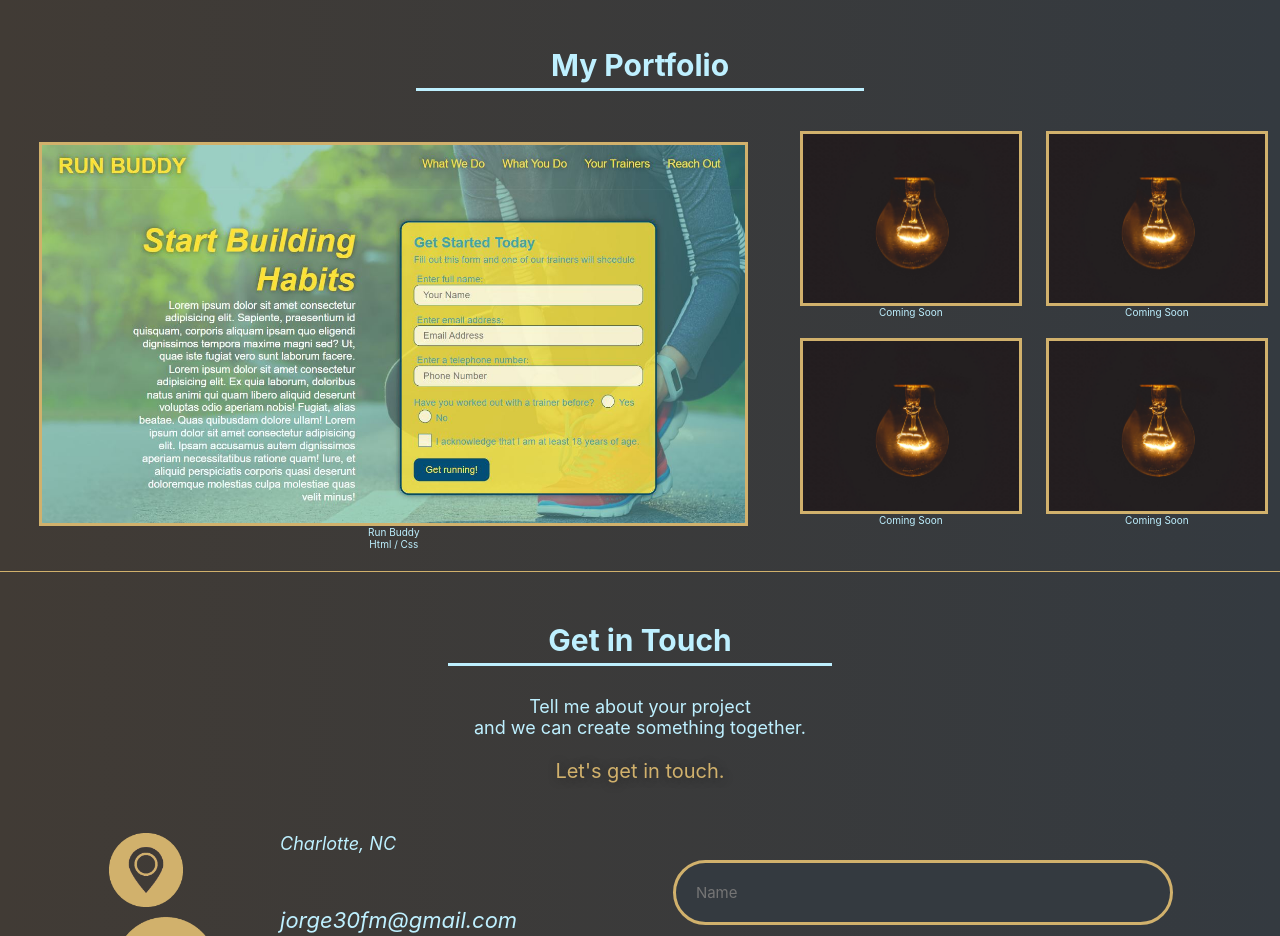
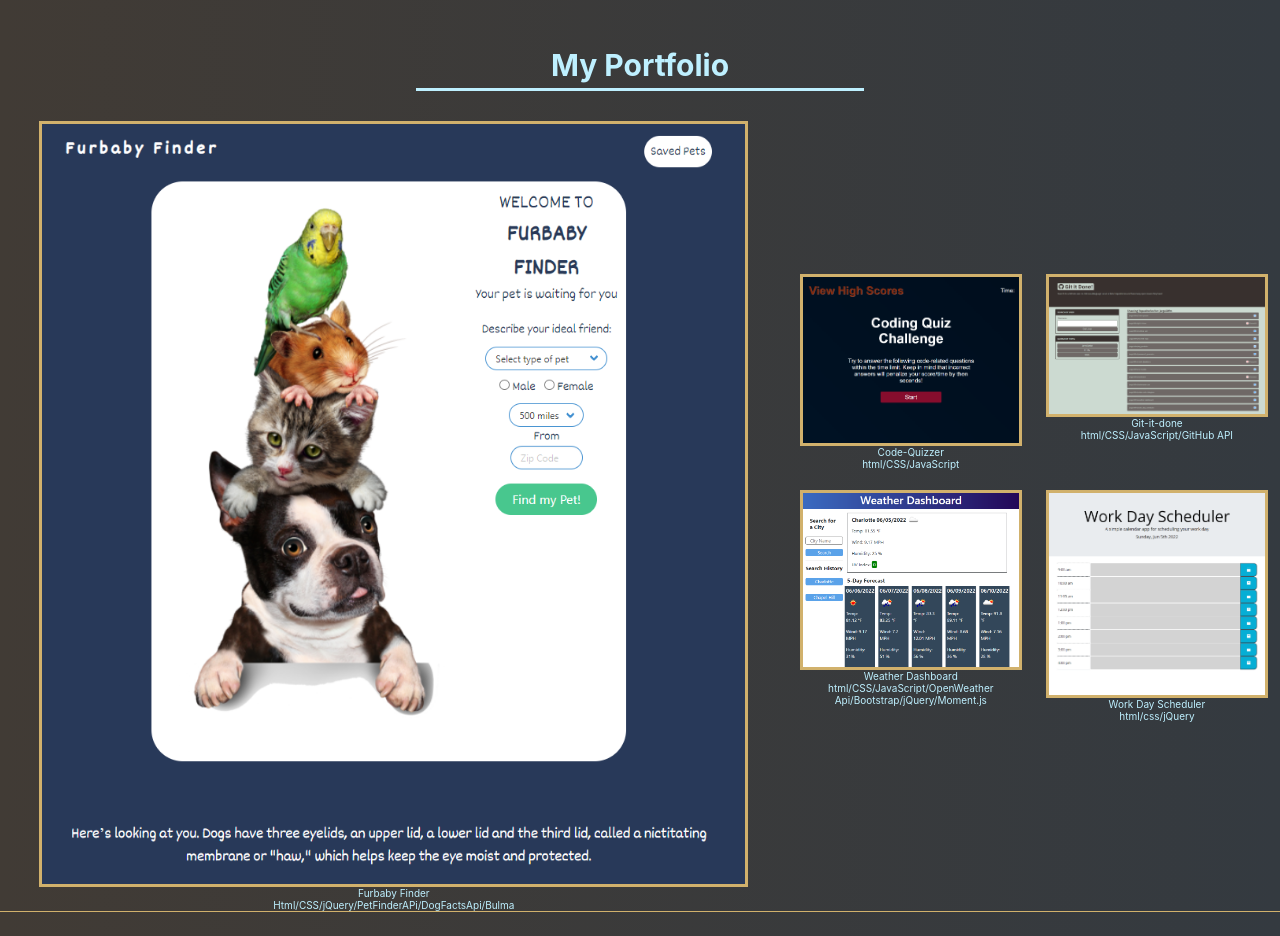
Before and after one commit to jorge30fm/My_portfolio, a plain HTML site: page index.html in a window 1280 px wide. Shown: the part 1520-2456 px from the top of the page. Drawn offline with Linux system fonts and the light colour scheme.

Commit message:
updated portfolio

```diff
--- a/assets/css/style.css
+++ b/assets/css/style.css
@@ -357,7 +357,7 @@ footer div img {
     display: flex;
     flex-direction: row;
     }
-    .first-project  {
+    .latest-project  {
         width: 160%;
         }
     .projects {
--- a/index.html
+++ b/index.html
@@ -60,28 +60,36 @@
              class="section-title">My Portfolio</h2>
             <section class="portfolio">
 
-                <div class="first-project">
-                    <a href="https://jorge30fm.github.io/run-buddy/" target="_blank">
-                        <img class="first-project-image project-image" src="./assets/images/run-buddy.jpg" alt="Run Buddy Website Home Picture"/>
+                <div class="latest-project">
+                    <a href="https://glo6al.github.io/project-1-tm-9/" target="_blank">
+                        <img class="first-project-image project-image" src="./assets/images/furbaby_finder.png" alt="Run Buddy Website Home Picture"/>
                     </a>
-                    <figcaption class="caption">Run Buddy <br> Html / Css</figcaption>
+                    <figcaption class="caption">Furbaby Finder <br> Html/CSS/jQuery/PetFinderAPi/DogFactsApi/Bulma</figcaption>
                 </div>
                 <div class="projects">
+                    <a href="https://jorge30fm.github.io/Code-quizzer/" target="_blank">
                     <div class="other-projects">
-                    <img class="project-image" src="./assets/images/pexels-rahul-716398.jpg" alt="placeholder image"/>
-                    <figcaption class="caption">Coming Soon</figcaption>
+                    <img class="project-image" src="./assets/images/jorge30fm.github.io_Code-quizzer_.png" alt="placeholder image"/>
+                    </a>
+                    <figcaption class="caption">Code-Quizzer <br> html/CSS/JavaScript</figcaption>
                 </div>
                 <div class="other-projects">
-                    <img class="project-image" src="./assets/images/pexels-rahul-716398.jpg" alt="placeholder image"/>
-                    <figcaption class="caption">Coming Soon</figcaption>
+                    <a href="https://jorge30fm.github.io/git-it-done/" target="_blank">
+                    <img class="project-image" src="./assets/images/jorge30fm.github.io_git-it-done_.png" alt="placeholder image"/>
+                    </a>
+                    <figcaption class="caption">Git-it-done <br>html/CSS/JavaScript/GitHub API</figcaption>
                 </div>
                 <div class="other-projects">
-                    <img class="project-image" src="./assets/images/pexels-rahul-716398.jpg" alt="placeholder image"/>
-                    <figcaption class="caption">Coming Soon</figcaption>
+                    <a href="https://jorge30fm.github.io/weather-dashboard/" target="_blank">
+                    <img class="project-image" src="./assets/images/jorge30fm.github.io_weather-dashboard_.png" alt="placeholder image"/>
+                    </a>
+                    <figcaption class="caption">Weather Dashboard <br> html/CSS/JavaScript/OpenWeather Api/Bootstrap/jQuery/Moment.js</figcaption>
                 </div>
                 <div class="other-projects">
-                    <img class="project-image" src="./assets/images/pexels-rahul-716398.jpg" alt="placeholder image"/>
-                    <figcaption class="caption">Coming Soon</figcaption>
+                    <a href="https://jorge30fm.github.io/work_day_scheduler/ " target="_blank">
+                    <img class="project-image" src="./assets/images/jorge30fm.github.io_work_day_scheduler_.png" alt="placeholder image"/>
+                    </a>
+                    <figcaption class="caption">Work Day Scheduler<br>html/css/jQuery</figcaption>
                 </div>
                 </div>
             </section>
```
Also changed, not shown: assets/images/furbaby_finder.png (added), assets/images/jorge30fm.github.io_Code-quizzer_.png (added), assets/images/jorge30fm.github.io_git-it-done_.png (added), assets/images/jorge30fm.github.io_taskmaster-pro_.png (added), assets/images/jorge30fm.github.io_weather-dashboard_.png (added), assets/images/jorge30fm.github.io_work_day_scheduler_.png (added), 1 other file.
